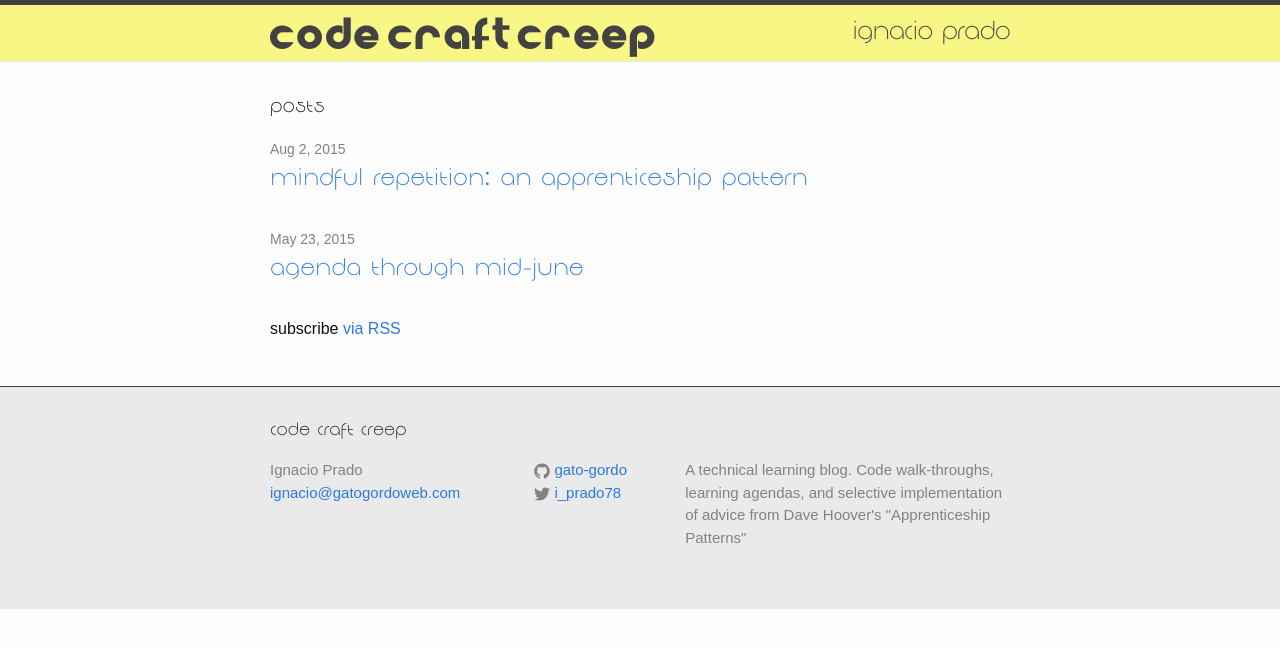
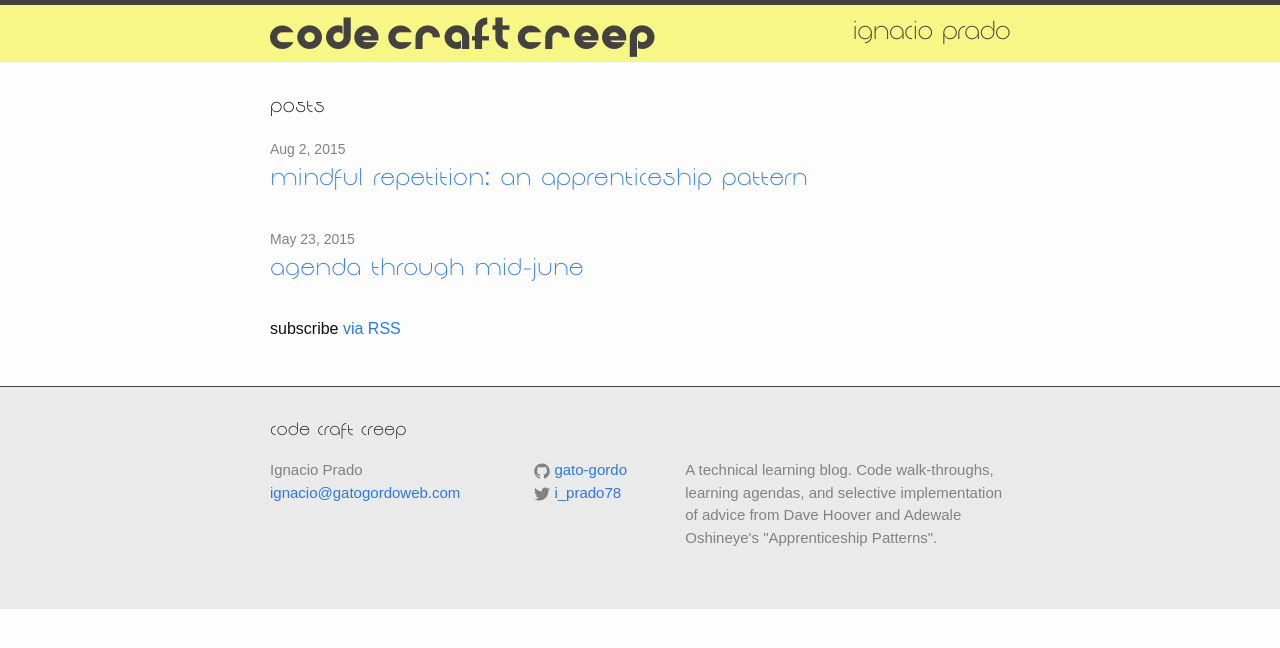
Before and after one commit to gato-gordo/ignacio-prado-blog, a Jekyll site: the page built from index.html, in a window 1280 px wide. Shown: the top 648 px of the page. Built offline with Jekyll 4.4.1, drawn with Linux system fonts in a browser that asks for light colours.

Commit message:
Change path in config and update .gitignore to exclude *.swp

```diff
--- a/_config.yml
+++ b/_config.yml
@@ -2,9 +2,10 @@
 title: Code Craft Creep
 multisite_title: Ignacio Prado
 email: ignacio@gatogordoweb.com
-description: > # this means to ignore newlines until "baseurl:"
-  A technical learning blog.  Code walk-throughs, learning agendas, and selective implementation of advice from Dave Hoover's "Apprenticeship Patterns"
-baseurl: "/blog/" # the subpath of your site, e.g. /blog/
+description: "A technical learning blog.  Code walk-throughs, learning agendas,
+and selective implementation of advice from Dave Hoover and Adewale Oshineye's
+\"Apprenticeship Patterns\"."
+baseurl: "/blog" # the subpath of your site, e.g. /blog/
 url: "http://ignacioprado.net/blog" # the base hostname & protocol for your site
 multisite_url: "http://ignacioprado.net"
 twitter_username: i_prado78
```
Also changed, not shown: 1 other file.
